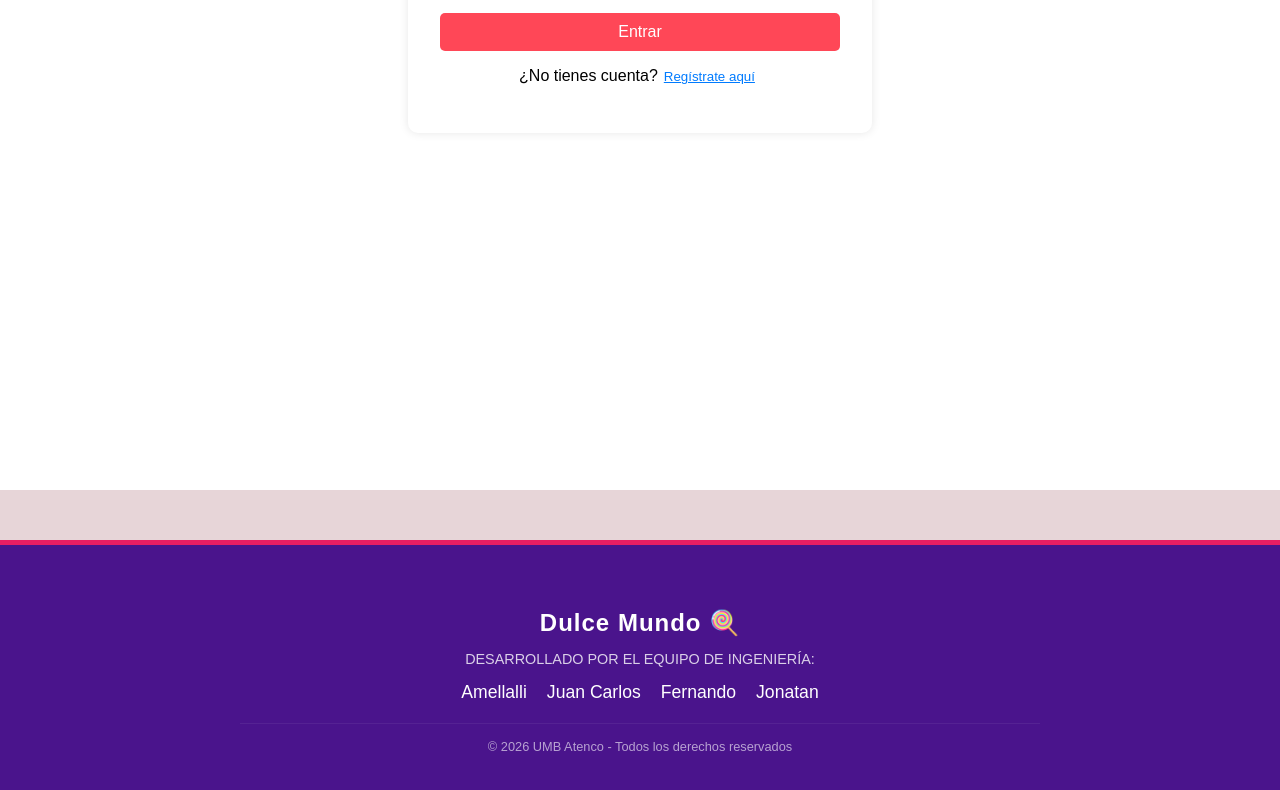
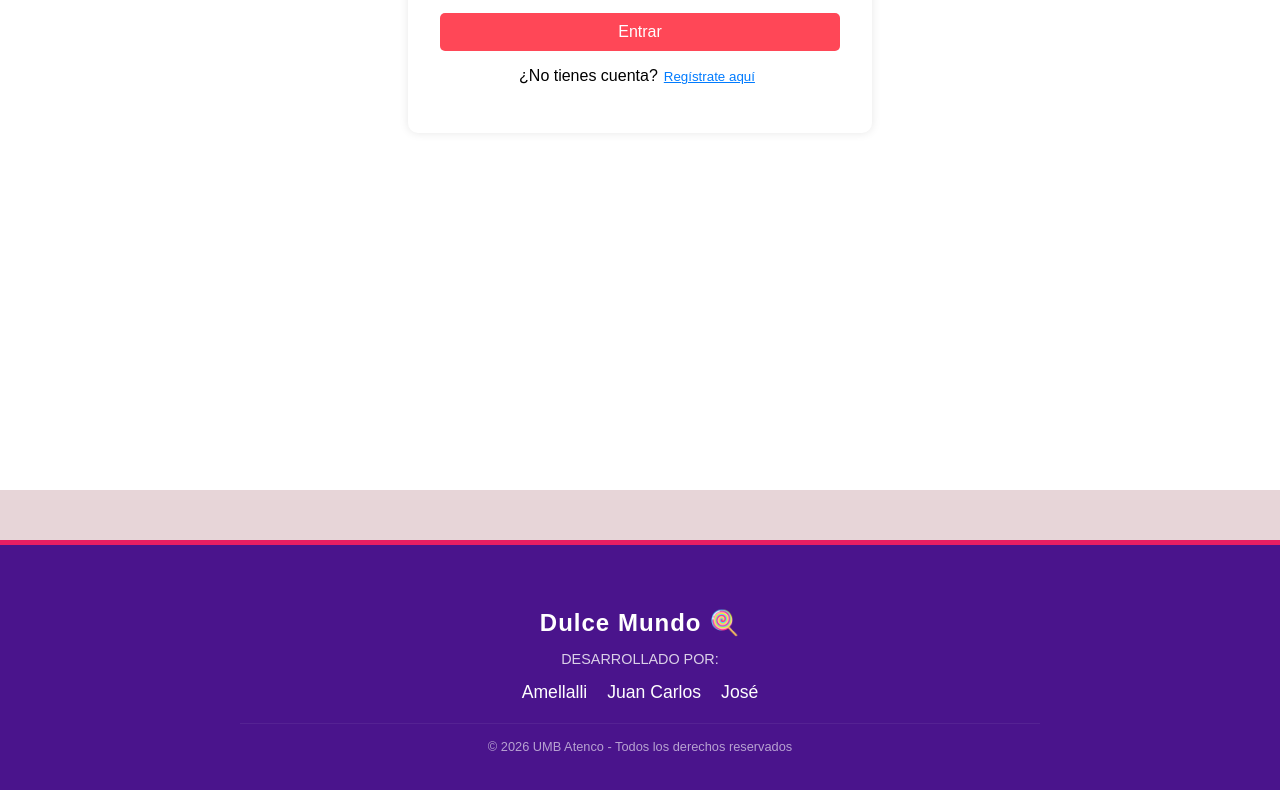
Before and after one commit to Amellalli071204/dulceria-app, a React (Vite) app in the folder frontend/: page /login in a window 1280 px wide. Shown: the part 310-1100 px from the top of the page. Built offline with nearby package versions, Linux system fonts and the light colour scheme; no server answers; what @mercadopago/sdk-react would draw is missing.

Commit message:
Retry: Reintentando despliegue de UI

```diff
--- a/frontend/src/components/Footer.jsx
+++ b/frontend/src/components/Footer.jsx
@@ -3,12 +3,11 @@ export default function Footer() {
     <footer style={footerStyle}>
       <div style={contentStyle}>
         <p style={brandStyle}>Dulce Mundo 🍭</p>
-        <p style={teamTitleStyle}>Desarrollado por el equipo de Ingeniería:</p>
+        <p style={teamTitleStyle}>Desarrollado por:</p>
         <div style={namesGridStyle}>
           <span>Amellalli</span>
           <span>Juan Carlos</span>
-          <span>Fernando</span>
-          <span>Jonatan</span>
+          <span>José</span>
         </div>
         <p style={copyrightStyle}>© 2026 UMB Atenco - Todos los derechos reservados</p>
       </div>
```
